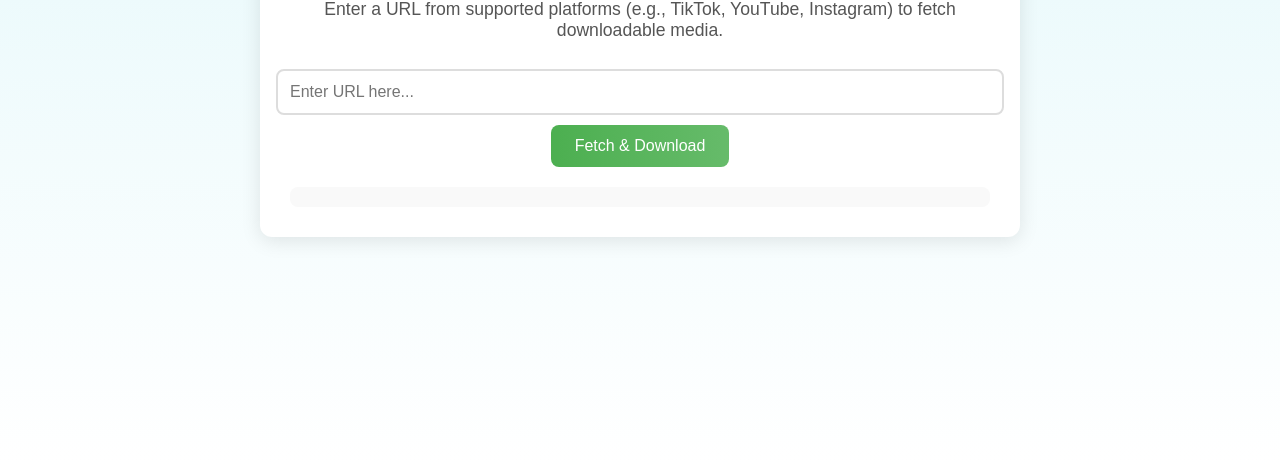
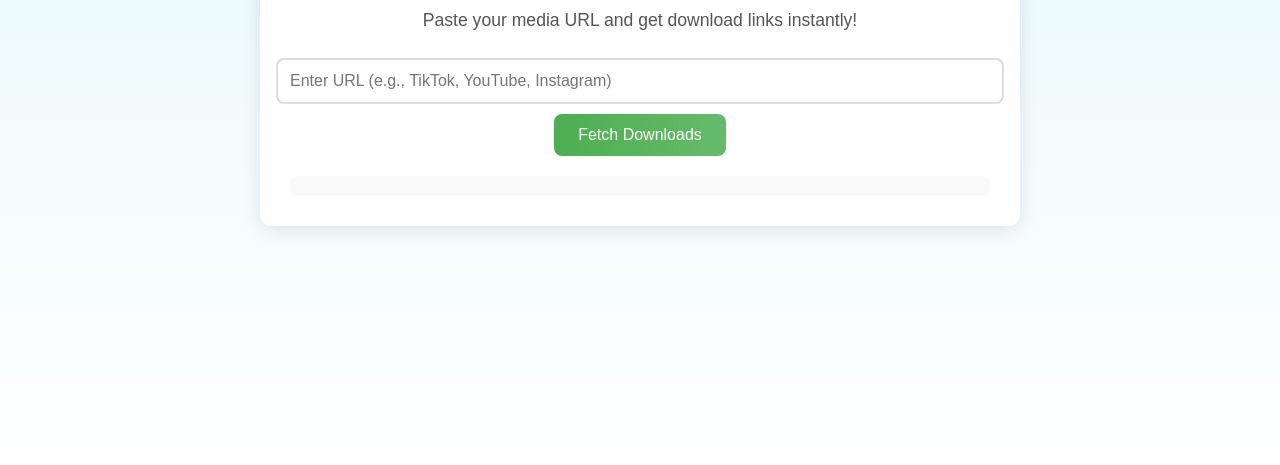
Before and after one commit to tkhanhpro/Down, a website: page public/index.html in a window 1280 px wide. Shown: the part 335-800 px from the top of the page. Drawn offline with Linux system fonts and the light colour scheme.

Commit message:
Update index.html

```diff
--- a/public/index.html
+++ b/public/index.html
@@ -9,11 +9,11 @@
 </head>
 <body>
     <div class="container">
-        <h1>Media Downloader</h1>
-        <p>Enter a URL from supported platforms (e.g., TikTok, YouTube, Instagram) to fetch downloadable media.</p>
-        <form id="urlForm">
-            <input type="text" id="urlInput" placeholder="Enter URL here..." required>
-            <button type="submit">Fetch & Download</button>
+        <h1 class="title">Media Downloader</h1>
+        <p class="subtitle">Paste your media URL and get download links instantly!</p>
+        <form id="urlForm" class="form">
+            <input type="text" id="urlInput" placeholder="Enter URL (e.g., TikTok, YouTube, Instagram)" required>
+            <button type="submit" class="btn">Fetch Downloads</button>
         </form>
         <div id="result" class="result"></div>
     </div>
```
